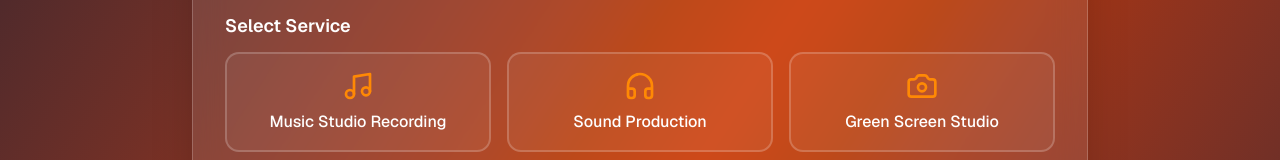
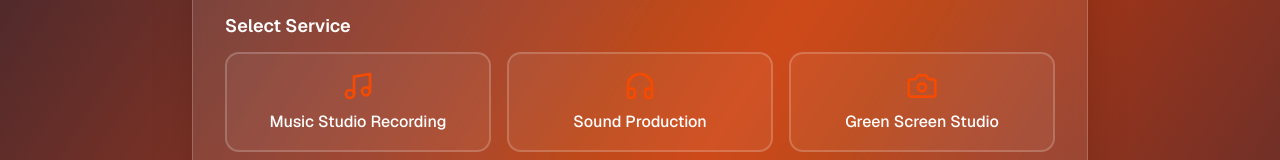
Before and after one commit to seedwaydevs/cmmg, a Next.js app: page /contact in a window 1280 px wide. Shown: the part 731-891 px from the top of the page. Built offline with nearby package versions, Linux system fonts and the light colour scheme.

Commit message:
changing color

```diff
--- a/src/app/contact/page.tsx
+++ b/src/app/contact/page.tsx
@@ -150,7 +150,7 @@ const ContactPage = () => {
                               : "border-white/20 bg-white/5 hover:border-white/40"
                           }`}
                         >
-                          <IconComponent className="w-8 h-8 text-orange-400 mb-2 mx-auto" />
+                          <IconComponent className="w-8 h-8 text-orange-600 mb-2 mx-auto" />
                           <p className="text-white text-center font-medium">
                             {service.label}
                           </p>
@@ -175,7 +175,7 @@ const ContactPage = () => {
                     onChange={(e) =>
                       setBookingData({ ...bookingData, name: e.target.value })
                     }
-                    className="w-full p-4 rounded-xl bg-white/10 border border-white/20 text-white placeholder-gray-400 focus:outline-none focus:ring-2 focus:ring-purple-400 focus:border-transparent"
+                    className="w-full p-4 rounded-xl bg-white/10 border border-white/20 text-white placeholder-gray-400 focus:outline-none focus:ring-2 focus:ring-orange-600 focus:border-transparent"
                     placeholder="Enter your full name"
                   />
                 </div>
@@ -191,7 +191,7 @@ const ContactPage = () => {
                     onChange={(e) =>
                       setBookingData({ ...bookingData, email: e.target.value })
                     }
-                    className="w-full p-4 rounded-xl bg-white/10 border border-white/20 text-white placeholder-gray-400 focus:outline-none focus:ring-2 focus:ring-purple-400 focus:border-transparent"
+                    className="w-full p-4 rounded-xl bg-white/10 border border-white/20 text-white placeholder-gray-400 focus:outline-none focus:ring-2 focus:ring-orange-600 focus:border-transparent"
                     placeholder="your.email@example.com"
                   />
                 </div>
@@ -209,7 +209,7 @@ const ContactPage = () => {
                   onChange={(e) =>
                     setBookingData({ ...bookingData, phone: e.target.value })
                   }
-                  className="w-full p-4 rounded-xl bg-white/10 border border-white/20 text-white placeholder-gray-400 focus:outline-none focus:ring-2 focus:ring-purple-400 focus:border-transparent"
+                  className="w-full p-4 rounded-xl bg-white/10 border border-white/20 text-white placeholder-gray-400 focus:outline-none focus:ring-2 focus:ring-orange-600 focus:border-transparent"
                   placeholder="+27 XX XXX XXXX"
                 />
               </div>
```
